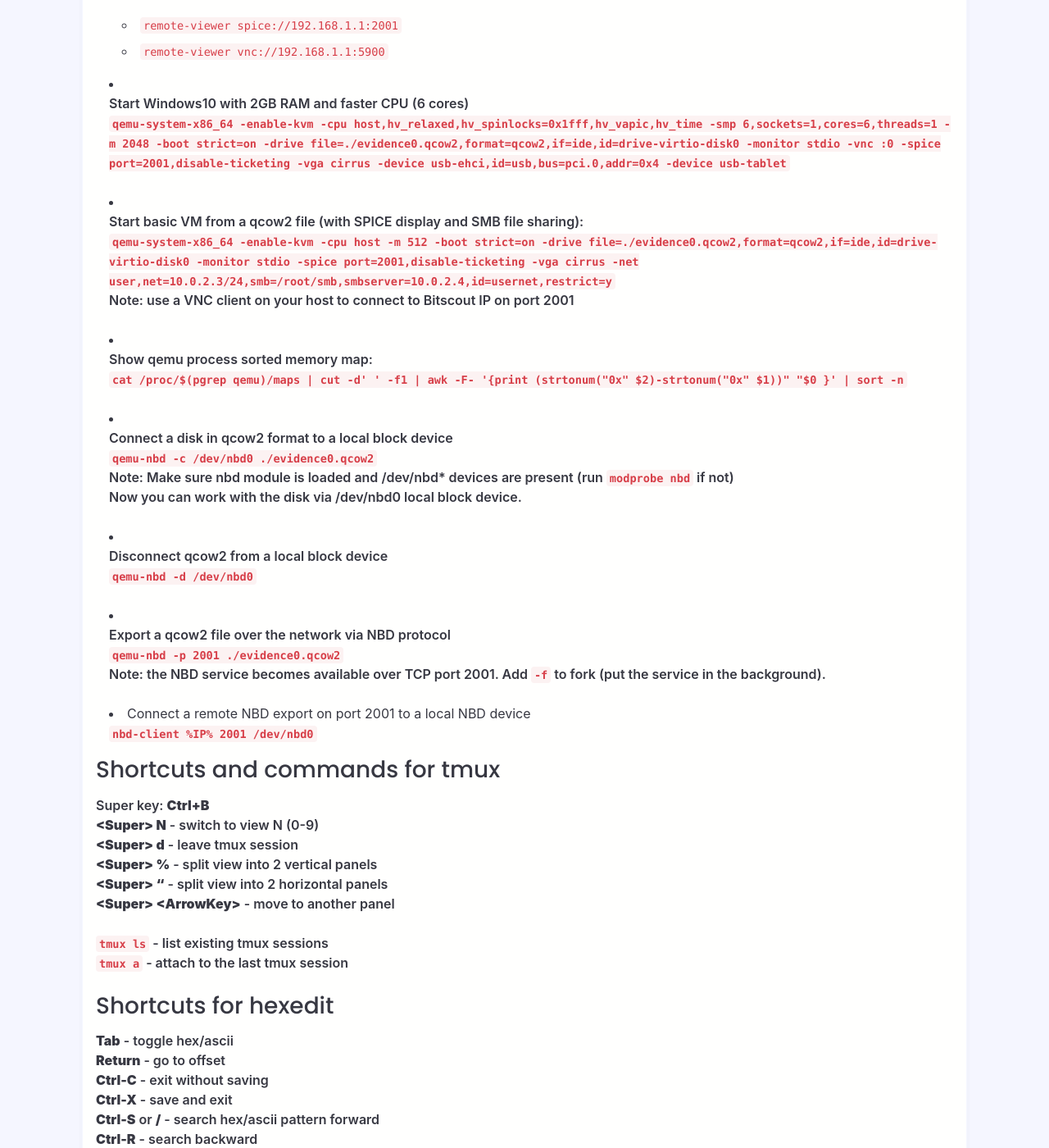
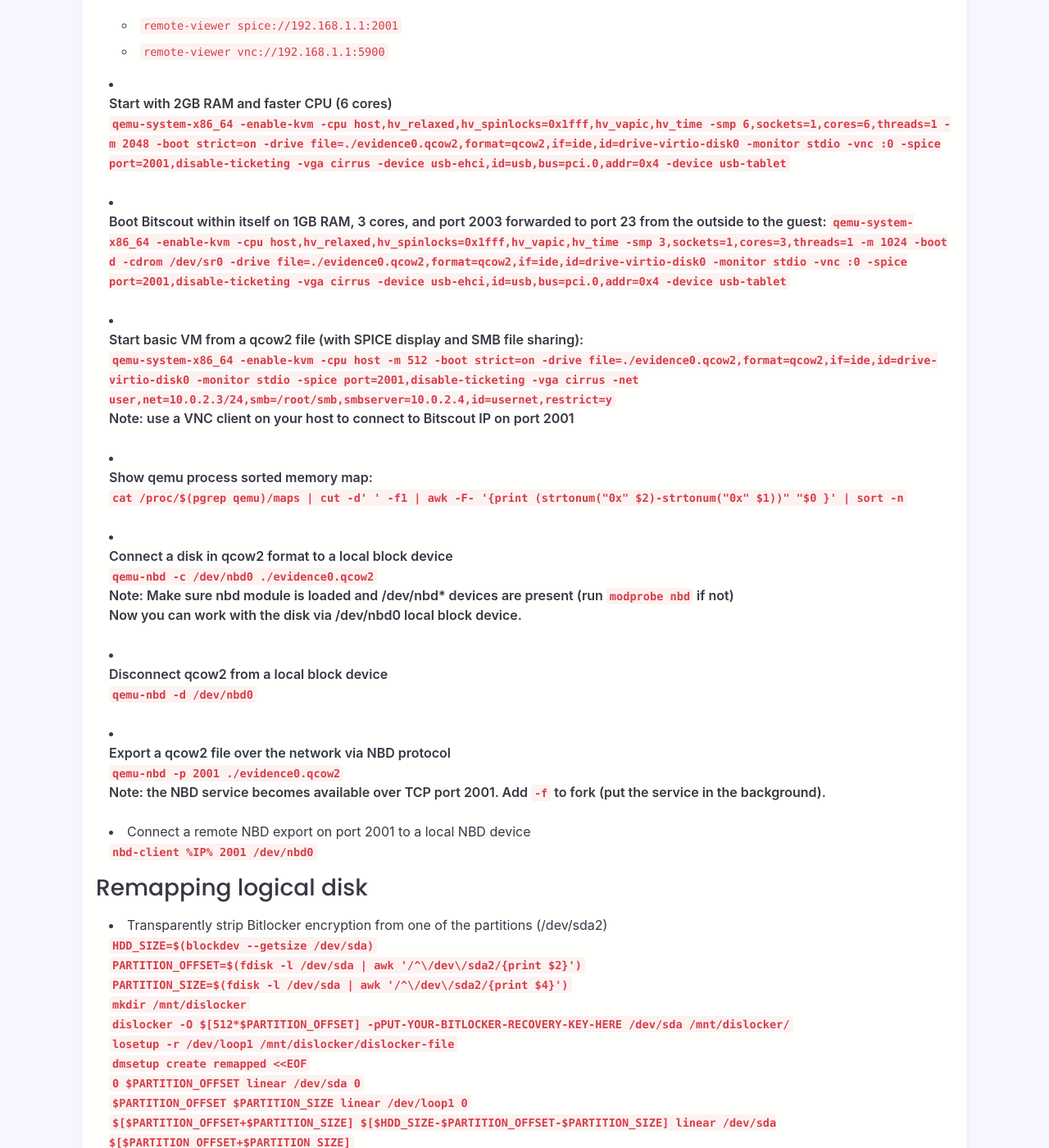
Before and after one commit to bitscout-forensics/bitscout-forensics.github.io, a Jekyll site: the page built from _posts/docs/2021-05-31-cheatsheet.md, in a window 1280 px wide and 1400 px high, scrolled down 1136 px. Shown: the whole window at 82% size. Built offline with Jekyll 4.4.1, drawn with Linux system fonts in a browser that asks for light colours; nearby versions of some CDN libraries; some web fonts are replaced; some of the changed text lies outside the part shown.

Commit message:
Updated cheatsheet

```diff
--- a/_posts/docs/2021-05-31-cheatsheet.md
+++ b/_posts/docs/2021-05-31-cheatsheet.md
@@ -35,8 +35,11 @@ Example cmline on Linux:
   * `remote-viewer spice://192.168.1.1:2001`
   * `remote-viewer vnc://192.168.1.1:5900`
 
-* Start Windows10 with 2GB RAM and faster CPU (6 cores)
+* Start with 2GB RAM and faster CPU (6 cores)
 **`qemu-system-x86_64 -enable-kvm -cpu host,hv_relaxed,hv_spinlocks=0x1fff,hv_vapic,hv_time -smp 6,sockets=1,cores=6,threads=1 -m 2048 -boot strict=on -drive file=./evidence0.qcow2,format=qcow2,if=ide,id=drive-virtio-disk0 -monitor stdio -vnc :0 -spice port=2001,disable-ticketing -vga cirrus -device usb-ehci,id=usb,bus=pci.0,addr=0x4 -device usb-tablet`**
+
+* Boot Bitscout within itself on 1GB RAM, 3 cores, and port 2003 forwarded to port 23 from the outside to the guest:
+**`qemu-system-x86_64 -enable-kvm -cpu host,hv_relaxed,hv_spinlocks=0x1fff,hv_vapic,hv_time -smp 3,sockets=1,cores=3,threads=1 -m 1024 -boot d -cdrom /dev/sr0 -drive file=./evidence0.qcow2,format=qcow2,if=ide,id=drive-virtio-disk0 -monitor stdio -vnc :0 -spice port=2001,disable-ticketing -vga cirrus -device usb-ehci,id=usb,bus=pci.0,addr=0x4 -device usb-tablet`**
 
 * Start basic VM from a qcow2 file (with SPICE display and SMB file sharing):
 **`qemu-system-x86_64 -enable-kvm -cpu host -m 512 -boot strict=on -drive file=./evidence0.qcow2,format=qcow2,if=ide,id=drive-virtio-disk0 -monitor stdio -spice port=2001,disable-ticketing -vga cirrus -net user,net=10.0.2.3/24,smb=/root/smb,smbserver=10.0.2.4,id=usernet,restrict=y`**
@@ -60,6 +63,22 @@ Note: the NBD service becomes available over TCP port 2001. Add `-f` to fork (pu
 
 * Connect a remote NBD export on port 2001 to a local NBD device
 **`nbd-client %IP% 2001 /dev/nbd0`**
+
+
+### Remapping logical disk ###
+* Transparently strip Bitlocker encryption from one of the partitions (/dev/sda2)
+**`HDD_SIZE=$(blockdev --getsize /dev/sda)`**
+**`PARTITION_OFFSET=$(fdisk -l /dev/sda | awk '/^\/dev\/sda2/{print $2}')`**
+**`PARTITION_SIZE=$(fdisk -l /dev/sda | awk '/^\/dev\/sda2/{print $4}')`**
+**`mkdir /mnt/dislocker`**
+**`dislocker -O $[512*$PARTITION_OFFSET] -pPUT-YOUR-BITLOCKER-RECOVERY-KEY-HERE /dev/sda /mnt/dislocker/`**
+**`losetup -r /dev/loop1 /mnt/dislocker/dislocker-file`**
+**`dmsetup create remapped <<EOF`**
+**`0 $PARTITION_OFFSET linear /dev/sda 0`**
+**`$PARTITION_OFFSET $PARTITION_SIZE linear /dev/loop1 0`**
+**`$[$PARTITION_OFFSET+$PARTITION_SIZE] $[$HDD_SIZE-$PARTITION_OFFSET-$PARTITION_SIZE] linear /dev/sda $[$PARTITION_OFFSET+$PARTITION_SIZE]`**
+**`EOF`**
+Note: Use `partprobe /dev/mapper/remapped` to detect partitions on the new disk
 
 
 ### Shortcuts and commands for tmux ###
```
